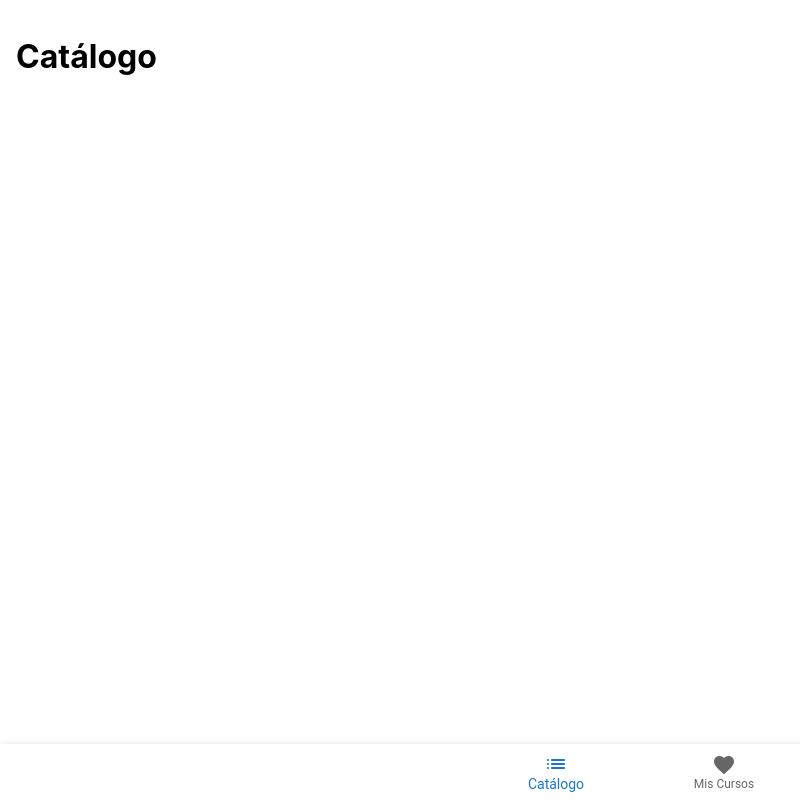
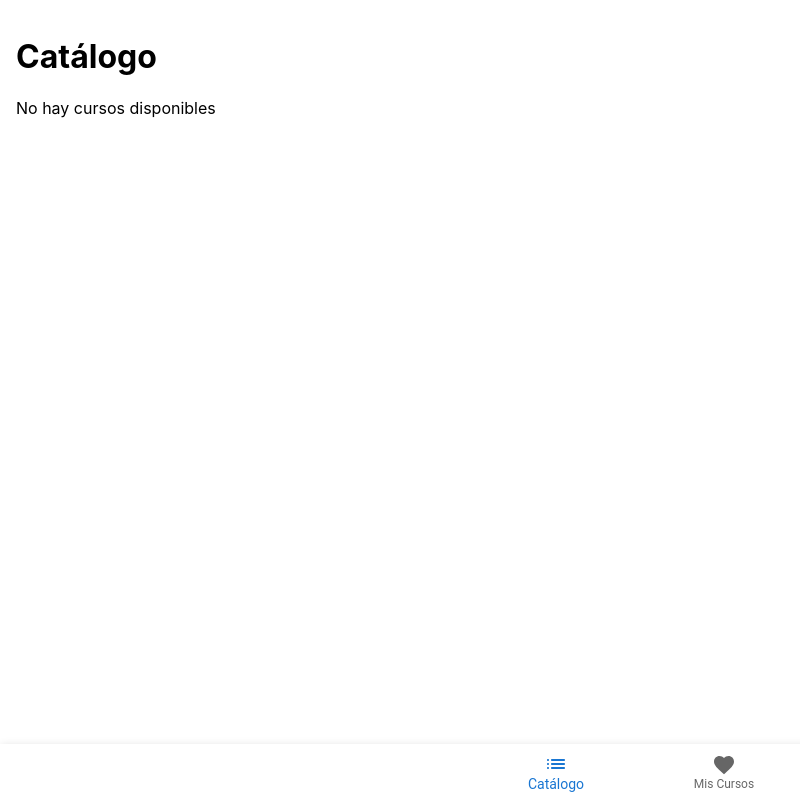
Before and after one commit to raymundovr/curseca, a React (Create React App) app: page / in a window 1280 px wide. Shown: the whole page, without its empty margins (0-800 px from the left). Built offline with nearby package versions, Linux system fonts and the light colour scheme.

Commit message:
test(catalogue): show empty courses message

```diff
--- a/src/screens/Catalogue.tsx
+++ b/src/screens/Catalogue.tsx
@@ -5,6 +5,7 @@ const Catalogue = () => {
     return (
         <Box>
             <h1>Catálogo</h1>
+            <p>No hay cursos disponibles</p>
         </Box>
     );
 };
```
